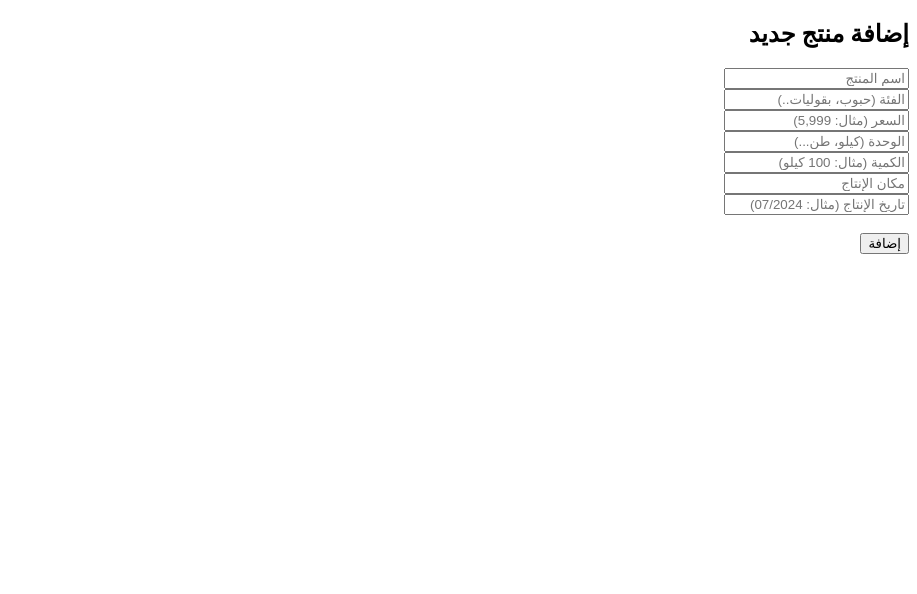
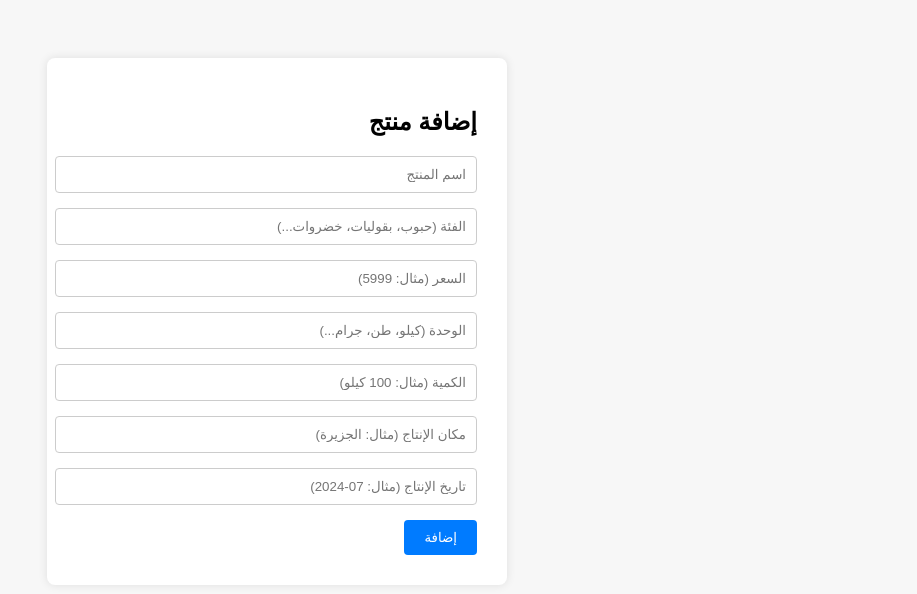
Before and after one commit to Aljaili-Elsmani/Crops-hunter, a Flask app: page /add in a window 1280 px wide. Shown: the top 594 px of the page, without its empty margins (363-1280 px from the left). Run offline with Flask 3, Linux system fonts and the light colour scheme; the visitor is signed in with stand-in values (Sample User, id 1).

Commit message:
Update add_product.html

```diff
--- a/templates/add_product.html
+++ b/templates/add_product.html
@@ -2,29 +2,76 @@
 <html lang="ar" dir="rtl">
 <head>
     <meta charset="UTF-8">
-    <title>إضافة منتج</title>
+    <title>إضافة منتج - Crops Hunter</title>
+    <style>
+        body {
+            background-color: #f7f7f7;
+            font-family: Arial, sans-serif;
+            text-align: center;
+            padding-top: 50px;
+        }
+        .form-box {
+            width: 400px;
+            margin: auto;
+            background-color: #ffffff;
+            padding: 30px;
+            border-radius: 8px;
+            box-shadow: 0px 0px 10px rgba(0,0,0,0.1);
+            text-align: right;
+        }
+        input, select {
+            width: 100%;
+            padding: 10px;
+            margin-bottom: 15px;
+            border: 1px solid #ccc;
+            border-radius: 4px;
+            direction: rtl;
+        }
+        button {
+            padding: 10px 20px;
+            background-color: #007bff;
+            color: white;
+            border: none;
+            border-radius: 4px;
+            cursor: pointer;
+        }
+        button:hover {
+            background-color: #0056b3;
+        }
+        .error {
+            color: red;
+            margin-bottom: 10px;
+        }
+        .success {
+            color: green;
+            margin-bottom: 10px;
+        }
+    </style>
 </head>
 <body>
-    <h2>إضافة منتج جديد</h2>
+
+<div class="form-box">
+    <h2>إضافة منتج</h2>
+
     {% with messages = get_flashed_messages(with_categories=true) %}
       {% if messages %}
         {% for category, message in messages %}
-          <div style="background-color: {% if category == 'success' %}#d4edda{% else %}#f8d7da{% endif %}; padding: 10px; margin: 10px 0;">
-            {{ message }}
-          </div>
+          <div class="{{ category }}">{{ message }}</div>
         {% endfor %}
       {% endif %}
     {% endwith %}
 
     <form method="post">
-        <input type="text" name="name" placeholder="اسم المنتج" required><br>
-        <input type="text" name="category" placeholder="الفئة (حبوب، بقوليات..)" required><br>
-        <input type="text" name="price" placeholder="السعر (مثال: 5,999)" required><br>
-        <input type="text" name="unit" placeholder="الوحدة (كيلو، طن...)"><br>
-        <input type="text" name="quantity" placeholder="الكمية (مثال: 100 كيلو)"><br>
-        <input type="text" name="origin" placeholder="مكان الإنتاج"><br>
-        <input type="text" name="production_date" placeholder="تاريخ الإنتاج (مثال: 07/2024)"><br><br>
+        <input type="text" name="name" placeholder="اسم المنتج" required>
+        <input type="text" name="category" placeholder="الفئة (حبوب، بقوليات، خضروات...)" required>
+        <input type="text" name="price" placeholder="السعر (مثال: 5999)" required>
+        <input type="text" name="unit" placeholder="الوحدة (كيلو، طن، جرام...)">
+        <input type="text" name="quantity" placeholder="الكمية (مثال: 100 كيلو)">
+        <input type="text" name="origin" placeholder="مكان الإنتاج (مثال: الجزيرة)">
+        <input type="text" name="production_date" placeholder="تاريخ الإنتاج (مثال: 07-2024)" maxlength="7">
         <button type="submit">إضافة</button>
     </form>
+</div>
+
 </body>
 </html>
```
